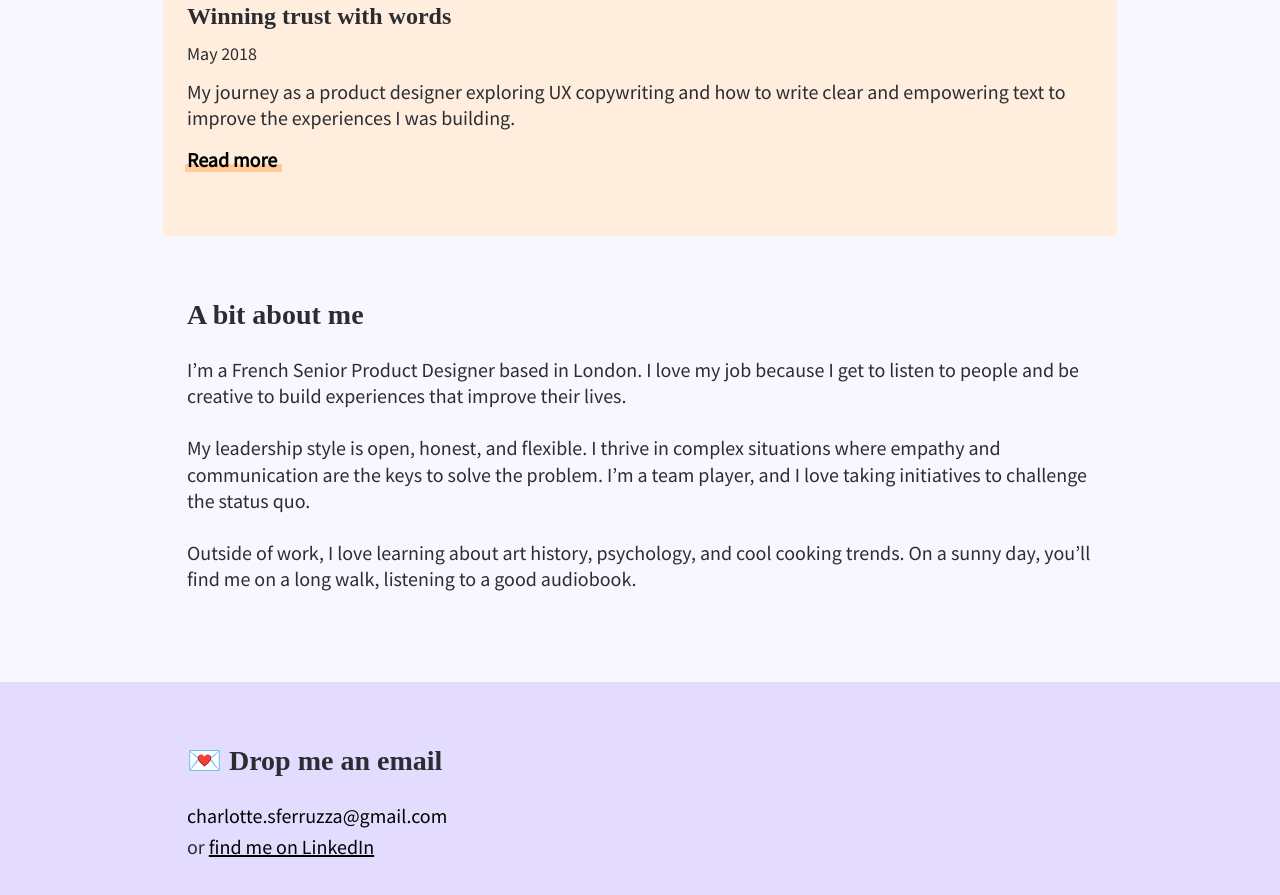
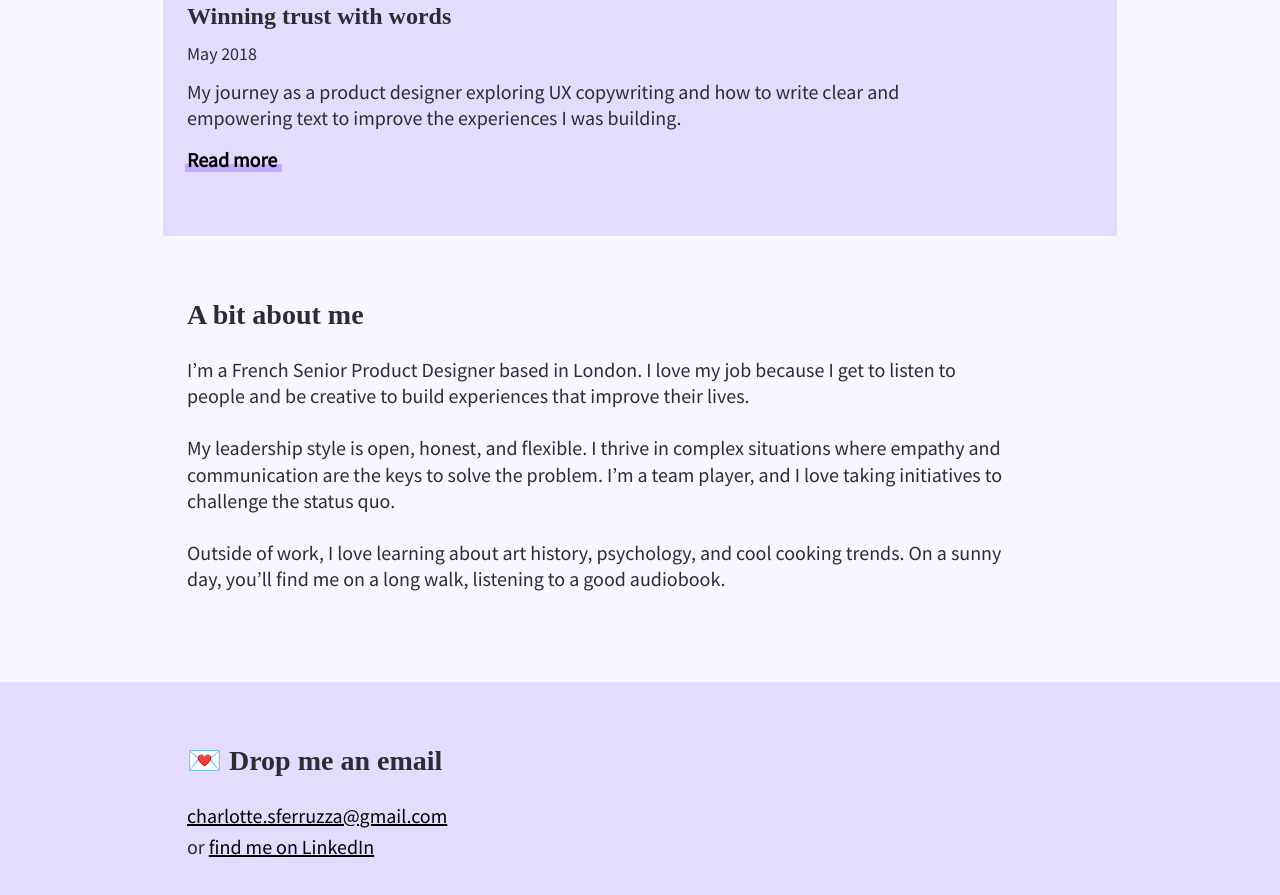
Before and after one commit to charlotte-sferruzza/portfolio, a Gatsby site: page / in a window 1280 px wide. Shown: the part 1329-2224 px from the top of the page. Built offline with nearby package versions, Linux system fonts and the light colour scheme; Gatsby itself is replaced by a stand-in of ours; a web font is replaced by a local one.

Commit message:
Bug fixes

```diff
--- a/gatsby-config.js
+++ b/gatsby-config.js
@@ -1,8 +1,8 @@
 module.exports = {
   siteMetadata: {
-    title: `Gatsby Default Starter`,
-    description: `Kick off your next, great Gatsby project with this default starter. This barebones starter ships with the main Gatsby configuration files you might need.`,
-    author: `@gatsbyjs`,
+    title: `Charlotte Sferruzza - Senior Product Designer`,
+    description: `Charlotte Sferruzza's portfolio`,
+    author: `@charlotte`,
   },
   assetPrefix: "/portfolio",
   plugins: [
--- a/src/components/About/index.css
+++ b/src/components/About/index.css
@@ -5,6 +5,6 @@
   margin: auto;
 }
 
-.heading {
-  font-size: 28px;
+.about-text {
+  max-width: 820px;
 }
--- a/src/components/About/index.js
+++ b/src/components/About/index.js
@@ -4,7 +4,8 @@ import "./index.css"
 const About = () => {
   return (
     <div className="about-container">
-      <h2 className="heading" id="about">
+      <div className="about-text">
+        <h2 className="about-heading" id="about">
           A bit about me
         </h2>
         <p>
@@ -19,10 +20,11 @@ const About = () => {
           the status quo.
         </p>
         <p>
-        Outside of work, I love learning about art history, psychology, and cool
-        cooking trends. On a sunny day, you’ll find me on a long walk, listening
-        to a good audiobook.
+          Outside of work, I love learning about art history, psychology, and
+          cool cooking trends. On a sunny day, you’ll find me on a long walk,
+          listening to a good audiobook.
         </p>
+      </div>
     </div>
   )
 }
--- a/src/components/Hero/index.css
+++ b/src/components/Hero/index.css
@@ -6,11 +6,6 @@
   margin: auto;
   display: flex;
   justify-content: center;
-}
-
-.heading {
-  font-family: "Source Serif Pro";
-  font-size: 52px;
 }
 
 .subtitle {
--- a/src/components/Work/index.css
+++ b/src/components/Work/index.css
@@ -3,7 +3,12 @@
   padding: 64px 24px;
   max-width: 954px;
   margin: auto;
-  background: #ffeedd;
+  background: #e4dcff;
+}
+
+.blog-post-container {
+  height: fit-content;
+  max-width: 820px;
 }
 
 .blog-post-container:not(:last-child) {
@@ -38,7 +43,7 @@
   content: "";
   width: calc(100%);
   height: 8px;
-  background: #ffcc99;
+  background: #c0adff;
   display: block;
   transition: 0.3s;
   margin-top: -10px;
@@ -48,6 +53,6 @@
 .blog-link:hover::after {
   content: "";
   margin-top: -25px;
-  height: 24px;
+  height: 23px;
   transition: 0.3s;
 }
--- a/src/components/layout.css
+++ b/src/components/layout.css
@@ -86,11 +86,10 @@ h1 {
   padding-top: 0;
   margin-bottom: 1.45rem;
   color: inherit;
-  font-family: -apple-system, BlinkMacSystemFont, Segoe UI, Roboto, Oxygen,
-    Ubuntu, Cantarell, Fira Sans, Droid Sans, Helvetica Neue, sans-serif;
+  font-family: "Source Serif Pro";
   font-weight: bold;
   text-rendering: optimizeLegibility;
-  font-size: 2.25rem;
+  font-size: 52px;
   line-height: 1.1;
 }
 mark {
@@ -265,11 +264,10 @@ h2 {
   padding-top: 0;
   margin-bottom: 1.45rem;
   color: inherit;
-  font-family: -apple-system, BlinkMacSystemFont, Segoe UI, Roboto, Oxygen,
-    Ubuntu, Cantarell, Fira Sans, Droid Sans, Helvetica Neue, sans-serif;
+  font-family: "Source Serif Pro";
   font-weight: bold;
   text-rendering: optimizeLegibility;
-  font-size: 1.62671rem;
+  font-size: 28px;
   line-height: 1.1;
 }
 h3 {
--- a/src/components/layout.js
+++ b/src/components/layout.js
@@ -46,21 +46,13 @@ const Layout = ({ children }) => {
               padding: `0 24px`,
             }}
           >
-            <h2
-              style={{
-                fontFamily: `Source Serif Pro`,
-                fontWeight: `600`,
-                fontSize: `28px`,
-              }}
-              id="contact"
-            >
-              💌 Drop me an email
-            </h2>
+            <h2 id="contact">💌 Drop me an email</h2>
             <a
               href="mailto:charlotte.sferruzza@gmail.com"
               style={{
                 fontWeight: `400`,
                 fontSize: `20px`,
+                textDecoration: `underline`,
               }}
             >
               charlotte.sferruzza@gmail.com
```
Lines whose indentation alone changed are shown as unchanged.
